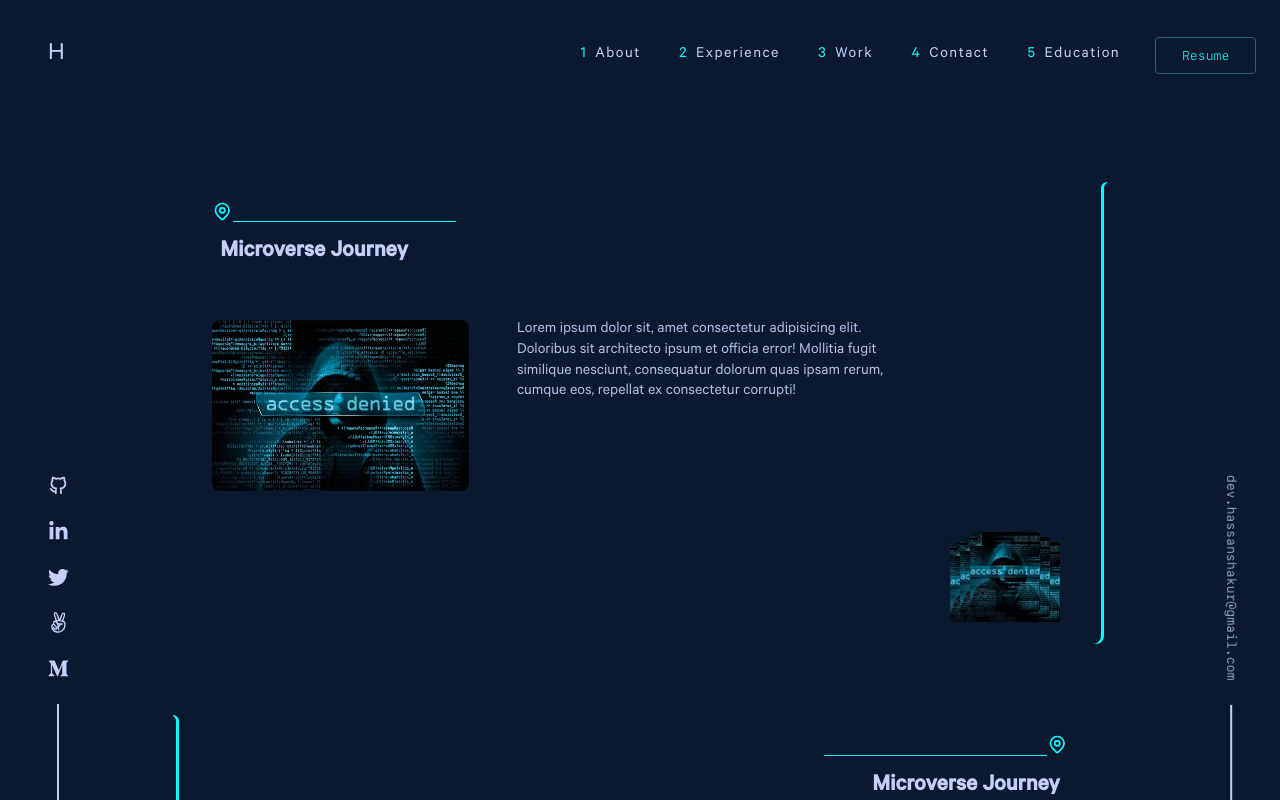
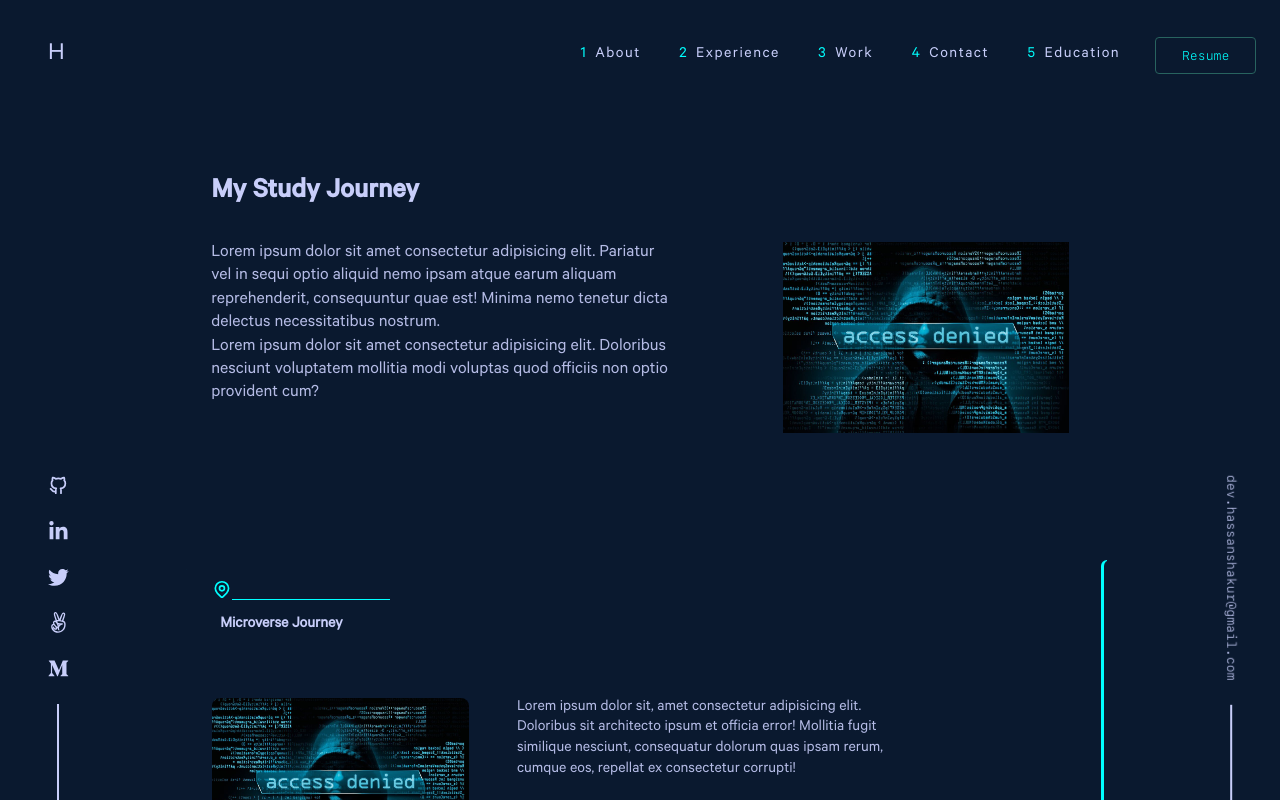
Before and after one commit to hassanShakur/portfolio, a Next.js app: page /study in a window 1280 px wide. Shown: the top 800 px of the page. Built offline with nearby package versions, Linux system fonts and the light colour scheme.

Commit message:
add study summary

```diff
--- a/app/study/CertTitle.tsx
+++ b/app/study/cert/CertTitle.tsx
@@ -9,7 +9,7 @@
         <TbMapPin className='icon' />
         <div className='upper-line'></div>
       </div>
-      <h2>{`${company} Journey`}</h2>
+      <h4>{`${company} Journey`}</h4>
     </div>
   );
 };
--- a/app/study/Cert.tsx
+++ b/app/study/cert/index.tsx
@@ -2,8 +2,8 @@
 import { galleryActions } from '@/redux/app/gallerySlice';
 import Image from 'next/image';
 import { useDispatch } from 'react-redux';
+import CertProps from '@/types/certProps';
 import CertTitle from './CertTitle';
-import CertProps from '@/types/certProps';
 
 const Cert = ({ cert }: { cert: CertProps }) => {
   const dispatch = useDispatch();
--- a/app/study/page.tsx
+++ b/app/study/page.tsx
@@ -1,7 +1,8 @@
 import './study.scss';
-import Gallery from './Gallery';
+import Gallery from './modal/Gallery';
 import { certifications } from '@/helpers/utils';
-import Cert from './Cert';
+import Cert from './cert';
+import StudySummary from './summary';
 
 export const metadata = {
   title: 'Hassan | Study Journey',
@@ -12,6 +13,7 @@
 const StudyPage = () => {
   return (
     <section id='study'>
+      <StudySummary />
       <Gallery />
       <div className='certs'>
         {certifications.map((c) => (
--- a/app/study/study.scss
+++ b/app/study/study.scss
@@ -133,7 +133,7 @@
       left: 2rem;
     }
 
-    #cert-title h2 {
+    #cert-title h4 {
       margin-right: 3rem;
       margin-left: 0.5rem;
     }
@@ -161,7 +161,7 @@
       flex-direction: row-reverse;
     }
 
-    #cert-title h2 {
+    #cert-title h4 {
       margin-left: 3rem;
       margin-right: 0.5rem;
     }
--- /dev/null
+++ b/app/study/summary/index.tsx
@@ -0,0 +1,31 @@
+import Image from 'next/image';
+import projectImg from '@/images/hack-3.jpg';
+import './summary.scss'
+
+const StudySummary = () => {
+  return (
+    <div className='study-summary'>
+      <h3>My Study Journey</h3>
+      <div className='summary-content'>
+        <div className='text'>
+          <p>
+            Lorem ipsum dolor sit amet consectetur adipisicing elit.
+            Pariatur vel in sequi optio aliquid nemo ipsam atque earum
+            aliquam reprehenderit, consequuntur quae est! Minima nemo
+            tenetur dicta delectus necessitatibus nostrum.
+          </p>
+          <p>
+            Lorem ipsum dolor sit amet consectetur adipisicing elit.
+            Doloribus nesciunt voluptatem mollitia modi voluptas quod
+            officiis non optio provident cum?
+          </p>
+        </div>
+        <div className='certified'>
+          <Image src={projectImg} alt='test' placeholder='blur' />
+        </div>
+      </div>
+    </div>
+  );
+};
+
+export default StudySummary;
--- /dev/null
+++ b/app/study/summary/summary.scss
@@ -0,0 +1,31 @@
+.study-summary {
+  display: grid;
+  gap: 2rem;
+  max-width: 1200px;
+  margin: 1rem auto;
+  margin-bottom: 4rem;
+  padding: 1rem calc(2rem + 5%);
+
+  h3 {
+    font-size: 1.8rem;
+  }
+
+  .summary-content {
+    display: grid;
+    grid-template-columns: 2fr 1fr;
+
+    .text {
+        width: 80%;
+        font-size: 18px;
+    }
+
+    .certified {
+      width: 100%;
+
+      img {
+        width: inherit;
+        height: auto;
+      }
+    }
+  }
+}
```
Also changed, not shown: app/study/cert/certTitle.scss (renamed from app/study/certTitle.scss), app/study/modal/Gallery.tsx (renamed from app/study/Gallery.tsx), app/study/modal/gallery.scss (renamed from app/study/gallery.scss).
